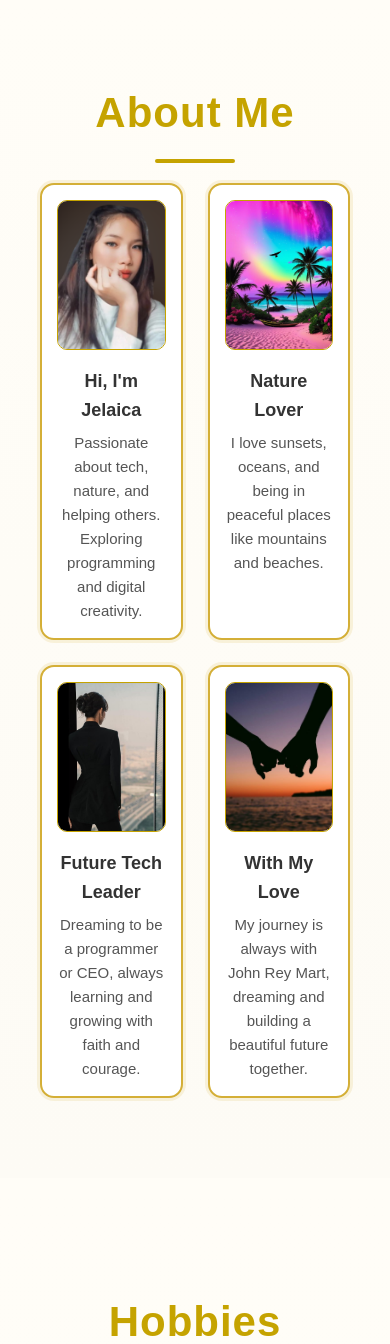
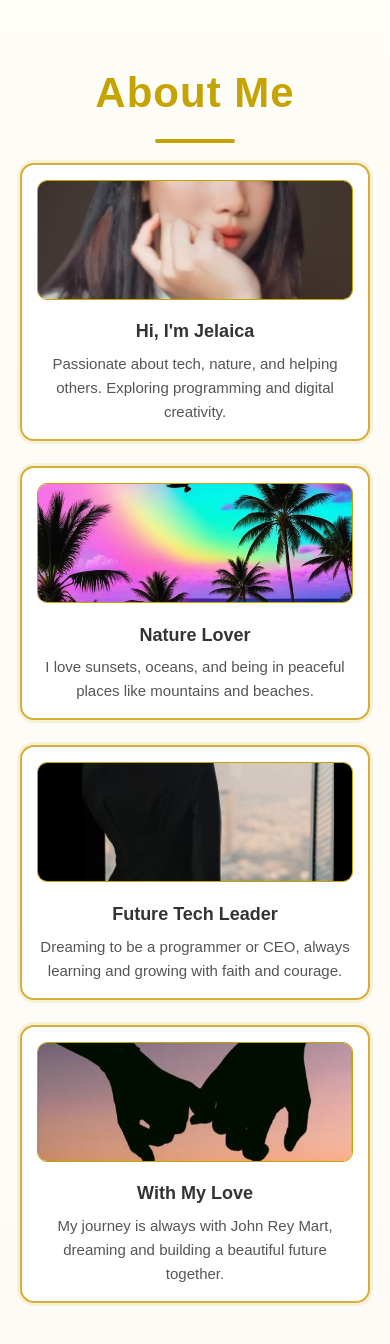
Before and after one commit to jelaica22/my-portfolio, a Django app: page / in a window 390 px wide. Shown: the part 985-2329 px from the top of the page. Run offline with Django 5.2, Linux system fonts and the light colour scheme.

Commit message:
Update styles for About section

```diff
--- a/main/static/main/css/style.css
+++ b/main/static/main/css/style.css
@@ -374,10 +374,12 @@ h2::after {
   box-shadow: 0 10px 30px rgba(212, 175, 55, 0.3);
 }
 
+/* Resize the image */
 .about-card img {
   width: 100%;
   max-width: 100%;
-  height: 150px;
+  height: auto;
+  max-height: 150px; /* Prevent image from becoming too tall */
   object-fit: cover;
   border-radius: 10px;
   transition: transform 0.3s ease;
@@ -436,16 +438,20 @@ h2::after {
   cursor: pointer;
 }
 
-/* Responsive Layout Adjustments Only */
-@media (max-width: 400px) {
+/* Responsive Layout Adjustments */
+@media (max-width: 1500px) {
   .about-cards-container {
-    grid-template-columns: repeat(2, 1fr);
+    grid-template-columns: repeat(2, 1fr); /* 2 columns on medium screens */
   }
 }
 
-@media (max-width: 350px) {
+@media (max-width: 768px) {
   .about-cards-container {
-    grid-template-columns: 1fr;
+    grid-template-columns: 1fr; /* Single column on small screens */
+  }
+
+  .about-card img {
+    max-height: 120px; /* Smaller images for small screens */
   }
 
   h2 {
@@ -455,12 +461,7 @@ h2::after {
   .about-me {
     padding: 60px 20px;
   }
-
-  .about-card img {
-    height: auto; /* Let image height adjust naturally on very small screens */
-  }
 }
-
 
 
 /* === Hobbies Section === */
```
